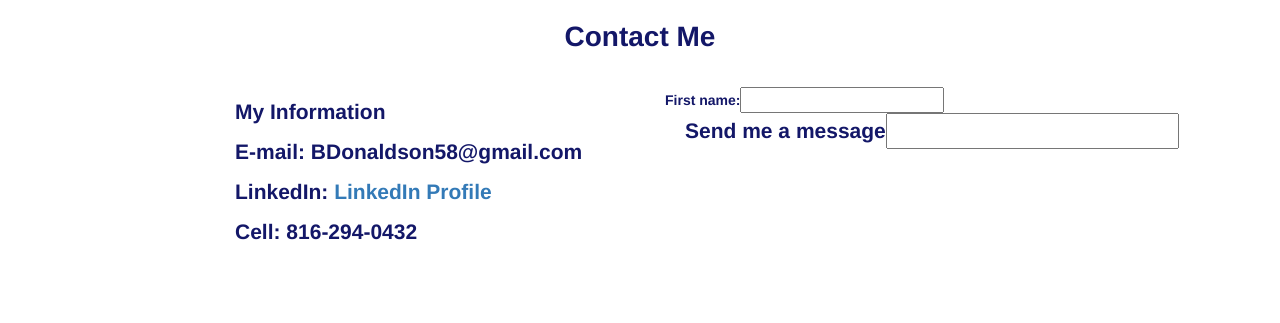
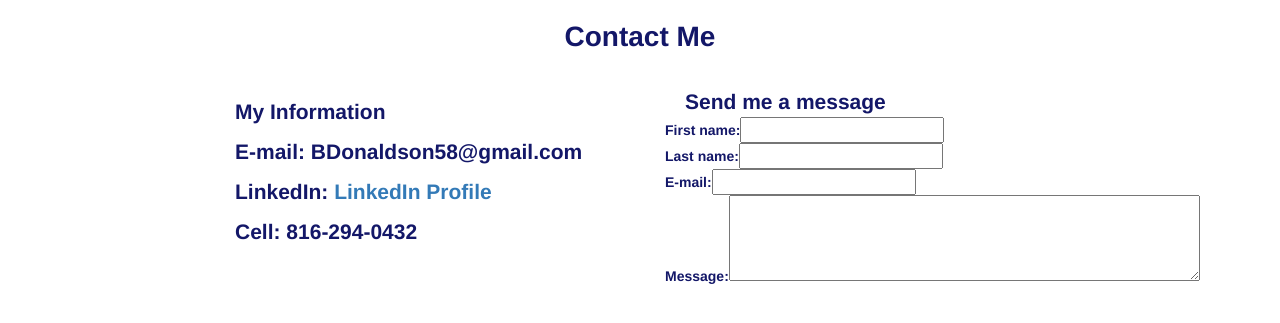
Before and after one commit to bdonaldson58/aplusmortgage, a plain HTML site: page contact_me.html in a window 1280 px wide. Shown: the part 83-406 px from the top of the page. Drawn offline with nearby package versions, Linux system fonts and the light colour scheme; a web font is replaced by a local one.

Commit message:
Update contact_me.html

```diff
--- a/contact_me.html
+++ b/contact_me.html
@@ -57,11 +57,31 @@
 
 
   <div class ="col-lg-7">
-    <div class="form-title">First name:<input class="form-box" type="text" name="user-input"></input></div>
-     <div class="term">Send me a message<input class="form-box" type="text" name="user-input"></input></div>
+    <div class="term">Send me a message</div>
+      <div class="form-title">First name:<input class="form-box" type="text" name="user-input"></input></div>
+      <div class="form-title">Last name:<input class="form-box" type="text" name="user-input"></input></div>
+      <div class="form-title">E-mail:<input class="form-box" type="text" name="user-input"></input></div>
+      <div class="form-title">Message:<textarea cols="50" rows="4" name="comment"></textarea></div>
+
 </div>
 
 
 
 
   </div>
+
+
+
+
+
+
+
+
+
+
+
+
+
+
+
+  </body>
```
